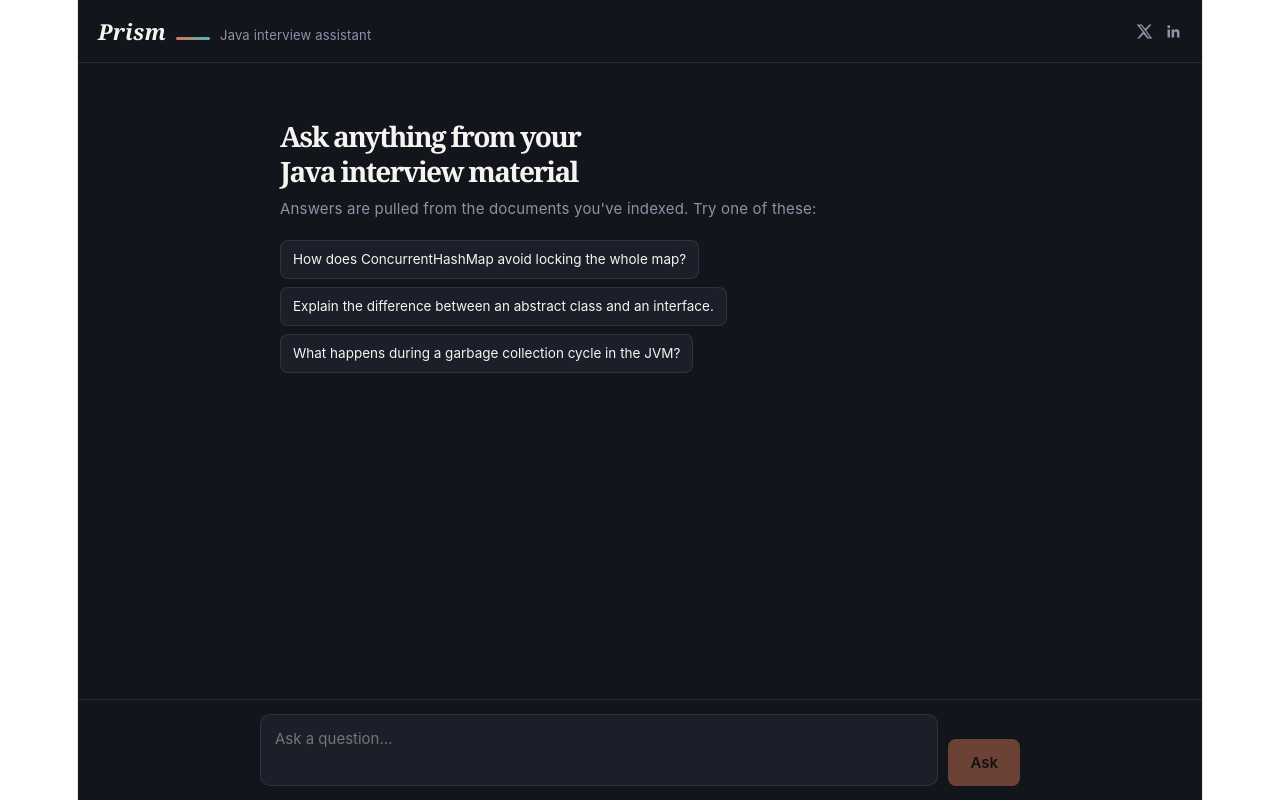
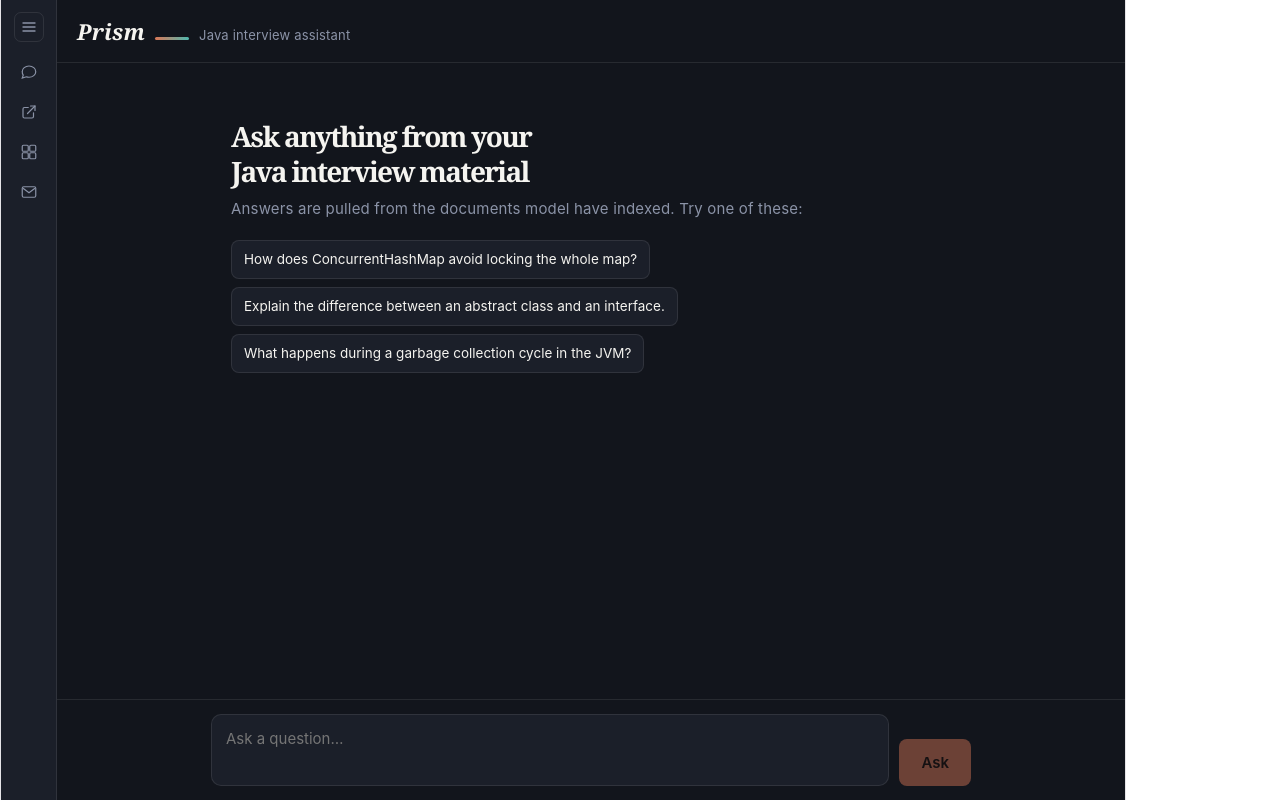
Before and after one commit to pintu1803/interview-assist, a React app in the folder frontend/: page / in a window 1280 px wide. Built offline with nearby package versions, Linux system fonts and the light colour scheme; the HTML template or start-up script is replaced by a standard one.

Commit message:
polish UI- added sidebar dashboard

```diff
--- a/frontend/src/App.jsx
+++ b/frontend/src/App.jsx
@@ -3,6 +3,7 @@
 import { useState, useRef, useEffect } from "react";
 import ReactMarkdown from "react-markdown";
 import remarkGfm from "remark-gfm";
+import { FiMenu } from "react-icons/fi";
 
 const API_URL = import.meta.env.VITE_API_URL || "http://localhost:8000";
 
@@ -13,6 +14,33 @@ const EXAMPLES = [
   "Explain the difference between an abstract class and an interface.",
   "What happens during a garbage collection cycle in the JVM?",
 ];
+
+// Placeholders — swap in your real links.
+const PORTFOLIO_URL = "https://pintusaini.vercel.app/";
+const SOCIAL = [
+  { name: "X (Twitter)", url: "https://x.com/okpintuok", key: "x" },
+  { name: "LinkedIn", url: "https://linkedin.com/in/pinsaini-in", key: "linkedin" },
+  { name: "GitHub", url: "https://github.com/pintu1803", key: "github" },
+];
+const PROJECTS = [
+  { title: "Indian Food Classifier - Vision AI", url: "https://foodplateai.vercel.app/" },
+  { title: "Java Interview Assist - Gen AI", url: "" },
+  // { title: "Project name three", url: "https://your-portfolio.dev/project-three" },
+];
+
+/* ---------- Icons (small, single-stroke, reused everywhere) ---------- */
+
+const Icon = {
+  x: (p) => (<svg {...p} viewBox="0 0 24 24" fill="currentColor"><path d="M18.9 2H22l-7.6 8.7L23 22h-6.9l-5.4-6.6L4.6 22H1.5l8.1-9.3L1 2h7.1l4.9 6.1L18.9 2Zm-1.2 18h1.9L7.4 4H5.4l12.3 16Z" /></svg>),
+  linkedin: (p) => (<svg {...p} viewBox="0 0 24 24" fill="currentColor"><path d="M20.45 20.45h-3.55v-5.57c0-1.33-.02-3.04-1.85-3.04-1.86 0-2.15 1.45-2.15 2.94v5.67H9.35V9h3.41v1.56h.05c.48-.9 1.64-1.85 3.38-1.85 3.6 0 4.27 2.37 4.27 5.46v6.28ZM5.34 7.43a2.06 2.06 0 1 1 0-4.12 2.06 2.06 0 0 1 0 4.12ZM7.12 20.45H3.56V9h3.56v11.45Z" /></svg>),
+  github: (p) => (<svg {...p} viewBox="0 0 24 24" fill="currentColor"><path d="M12 2a10 10 0 0 0-3.16 19.49c.5.09.68-.22.68-.48v-1.7c-2.78.6-3.37-1.34-3.37-1.34-.46-1.16-1.11-1.47-1.11-1.47-.91-.62.07-.6.07-.6 1 .07 1.53 1.03 1.53 1.03.89 1.52 2.34 1.08 2.91.83.09-.65.35-1.08.63-1.33-2.22-.25-4.56-1.11-4.56-4.94 0-1.09.39-1.98 1.03-2.68-.1-.25-.45-1.27.1-2.65 0 0 .84-.27 2.75 1.02a9.5 9.5 0 0 1 5 0c1.91-1.29 2.75-1.02 2.75-1.02.55 1.38.2 2.4.1 2.65.64.7 1.03 1.59 1.03 2.68 0 3.84-2.34 4.68-4.57 4.93.36.31.68.92.68 1.85v2.74c0 .27.18.58.69.48A10 10 0 0 0 12 2Z" /></svg>),
+  chat: (p) => (<svg {...p} viewBox="0 0 24 24" fill="none" stroke="currentColor" strokeWidth="1.6"><path d="M21 11.5c0 4.14-4.03 7.5-9 7.5a9.7 9.7 0 0 1-3.5-.62L3 20l1.3-3.9A7.33 7.33 0 0 1 3 11.5C3 7.36 7.03 4 12 4s9 3.36 9 7.5Z" /></svg>),
+  mail: (p) => (<svg {...p} viewBox="0 0 24 24" fill="none" stroke="currentColor" strokeWidth="1.6"><rect x="3" y="5" width="18" height="14" rx="2" /><path d="m4 7 8 6 8-6" /></svg>),
+  external: (p) => (<svg {...p} viewBox="0 0 24 24" fill="none" stroke="currentColor" strokeWidth="1.6" strokeLinecap="round" strokeLinejoin="round"><path d="M14 4h6v6" /><path d="M20 4 10 14" /><path d="M18 13v5a2 2 0 0 1-2 2H6a2 2 0 0 1-2-2V8a2 2 0 0 1 2-2h5" /></svg>),
+  grid: (p) => (<svg {...p} viewBox="0 0 24 24" fill="none" stroke="currentColor" strokeWidth="1.6"><rect x="3" y="3" width="8" height="8" rx="1.5" /><rect x="13" y="3" width="8" height="8" rx="1.5" /><rect x="3" y="13" width="8" height="8" rx="1.5" /><rect x="13" y="13" width="8" height="8" rx="1.5" /></svg>),
+  chevron: (p) => (<svg {...p} viewBox="0 0 24 24" fill="none" stroke="currentColor" strokeWidth="2" strokeLinecap="round" strokeLinejoin="round"><path d="m9 6 6 6-6 6" /></svg>),
+};
+const SOCIAL_ICON = { x: Icon.x, linkedin: Icon.linkedin, github: Icon.github };
 
 /* ---------- Rendering helpers ---------- */
 
@@ -29,13 +57,7 @@ function CopyButton({ text, label = "Copy", className = "" }) {
     }
   };
   return (
-    <button
-      className={`icon-btn ${className}`}
-      onClick={copy}
-      title={copied ? "Copied" : label}
-      aria-label={copied ? "Copied" : label}
-      type="button"
-    >
+    <button className={`icon-btn ${className}`} onClick={copy} title={copied ? "Copied" : label} aria-label={copied ? "Copied" : label} type="button">
       {copied ? (
         <svg width="14" height="14" viewBox="0 0 20 20" fill="none" stroke="currentColor" strokeWidth="2" strokeLinecap="round" strokeLinejoin="round">
           <polyline points="4 10 8 14 16 5" />
@@ -70,8 +92,6 @@ function CodeBlock({ children }) {
 }
 
 function Answer({ item, onFollowUp }) {
-  // The API currently returns { answer }. References and follow-ups render
-  // automatically if you add them to AskResponse later.
   const refs = item.references || [];
   const followUps = item.follow_ups || item.follow_up_questions || [];
 
@@ -109,11 +129,78 @@ function Answer({ item, onFollowUp }) {
 
       <div className="answer-foot">
         <CopyButton text={item.answer} label="Copy answer" />
-        {typeof item.elapsedMs === "number" && (
-          <span className="timer">{(item.elapsedMs / 1000).toFixed(1)}s</span>
-        )}
+        {typeof item.elapsedMs === "number" && <span className="timer">{(item.elapsedMs / 1000).toFixed(1)}s</span>}
       </div>
     </div>
+  );
+}
+
+/* ---------- Sidebar ---------- */
+
+function Sidebar({ open, setOpen, panel, setPanel, view, setView, email, setEmail, emailStatus, sendTranscript }) {
+  const togglePanel = (name) => {
+    if (!open) setOpen(true);
+    setPanel((p) => (p === name ? null : name));
+  };
+  const toggleView = () => {
+    if (!open) setOpen(true);
+    setView((v) => (v === "projects" ? "chat" : "projects"));
+  };
+
+  return (
+    <nav className={`sidebar ${open ? "open" : "collapsed"}`}>
+      <button
+        className="rail-toggle"
+        onClick={() => setOpen(!open)}
+        title={open ? "Collapse" : "Expand"}
+        aria-label="Toggle sidebar"
+      >
+        <FiMenu size={18} />
+      </button>
+
+      <button className={`nav-item ${panel === "contact" ? "active" : ""}`} onClick={() => togglePanel("contact")} title="Contact us">
+        <Icon.chat width="18" height="18" />
+        {open && <span>Contact us</span>}
+      </button>
+      {open && panel === "contact" && (
+        <div className="accordion">
+          {SOCIAL.map((s) => {
+            const SIcon = SOCIAL_ICON[s.key];
+            return (
+              <a key={s.key} href={s.url} target="_blank" rel="noopener noreferrer" className="accordion-link">
+                <SIcon width="15" height="15" /> <span>{s.name}</span>
+              </a>
+            );
+          })}
+        </div>
+      )}
+
+      <a className="nav-item" href={PORTFOLIO_URL} target="_blank" rel="noopener noreferrer" title="Portfolio">
+        <Icon.external width="18" height="18" />
+        {open && <span>Portfolio</span>}
+      </a>
+
+      <button className={`nav-item ${view === "projects" ? "active" : ""}`} onClick={toggleView} title="Other projects">
+        <Icon.grid width="18" height="18" />
+        {open && <span>Other projects</span>}
+      </button>
+
+      <button className={`nav-item ${panel === "email" ? "active" : ""}`} onClick={() => togglePanel("email")} title="Email me">
+        <Icon.mail width="18" height="18" />
+        {open && <span>Email me</span>}
+      </button>
+      {open && panel === "email" && (
+        <div className="accordion">
+          <p className="accordion-hint">Send this session's Q&amp;A to your inbox.</p>
+          <input type="email" value={email} onChange={(e) => setEmail(e.target.value)} placeholder="you@example.com" />
+          <button className="accordion-btn" onClick={sendTranscript} disabled={emailStatus === "sending"}>
+            {emailStatus === "sending" ? "Sending…" : "Send transcript"}
+          </button>
+          {emailStatus === "sent" && <p className="accordion-status ok">Sent — check your inbox.</p>}
+          {emailStatus === "error" && <p className="accordion-status error">Couldn't send that. Check the address and try again.</p>}
+        </div>
+      )}
+    </nav>
   );
 }
 
@@ -123,22 +210,26 @@ export default function App() {
   const [question, setQuestion] = useState("");
   const [thread, setThread] = useState([]); // { id, question, startTime, answer?, elapsedMs?, error?, loading }
   const [busy, setBusy] = useState(false);
-  const [, tick] = useState(0); // re-renders the live timer while a request is in flight
+  const [, tick] = useState(0);
   const endRef = useRef(null);
+
+  const [sidebarOpen, setSidebarOpen] = useState(false);
+  const [panel, setPanel] = useState(null); // 'contact' | 'email' | null
+  const [view, setView] = useState("chat"); // 'chat' | 'projects'
+  const [txEmail, setTxEmail] = useState("");
+  const [emailStatus, setEmailStatus] = useState(null); // null | 'sending' | 'sent' | 'error'
 
   useEffect(() => {
     endRef.current?.scrollIntoView({ behavior: "smooth", block: "end" });
   }, [thread]);
 
-  // Only ticks while something is loading, so it costs nothing the rest of the time.
   useEffect(() => {
     if (!busy) return;
     const id = setInterval(() => tick((n) => n + 1), 100);
     return () => clearInterval(id);
   }, [busy]);
 
-  const patch = (id, changes) =>
-    setThread((t) => t.map((x) => (x.id === id ? { ...x, ...changes } : x)));
+  const patch = (id, changes) => setThread((t) => t.map((x) => (x.id === id ? { ...x, ...changes } : x)));
 
   async function ask(text = question) {
     const q = text.trim();
@@ -166,6 +257,26 @@ export default function App() {
     }
   }
 
+  async function sendTranscript() {
+    const history = thread.filter((t) => t.answer).map((t) => ({ question: t.question, answer: t.answer }));
+    if (!/^\S+@\S+\.\S+$/.test(txEmail) || history.length === 0) {
+      setEmailStatus("error");
+      return;
+    }
+    setEmailStatus("sending");
+    try {
+      const res = await fetch(`${API_URL}/chat/email-transcript`, {
+        method: "POST",
+        headers: { "Content-Type": "application/json" },
+        body: JSON.stringify({ email: txEmail, history }),
+      });
+      if (!res.ok) throw new Error();
+      setEmailStatus("sent");
+    } catch {
+      setEmailStatus("error");
+    }
+  }
+
   const onKeyDown = (e) => {
     if (e.key === "Enter" && !e.shiftKey) {
       e.preventDefault();
@@ -177,29 +288,43 @@ export default function App() {
     <div className="app">
       <style>{STYLES}</style>
 
+      {sidebarOpen && <div className="backdrop" onClick={() => setSidebarOpen(false)} />}
+      <Sidebar
+        open={sidebarOpen}
+        setOpen={setSidebarOpen}
+        panel={panel}
+        setPanel={setPanel}
+        view={view}
+        setView={setView}
+        email={txEmail}
+        setEmail={setTxEmail}
+        emailStatus={emailStatus}
+        sendTranscript={sendTranscript}
+      />
+
+      <div className="shell">
         <header>
-        <span className="brand">Prism</span>
+          <span className="brand" role="button" tabIndex={0} onClick={() => setView("chat")}>Prism</span>
           <span className="rule" />
           <span className="tag">Java interview assistant</span>
-        <div className="social">
-          <a href="https://x.com/okpintuok" target="_blank" rel="noopener noreferrer" title="X (Twitter)" aria-label="X (Twitter)">
-            <svg width="17" height="17" viewBox="0 0 24 24" fill="currentColor">
-              <path d="M18.9 2H22l-7.6 8.7L23 22h-6.9l-5.4-6.6L4.6 22H1.5l8.1-9.3L1 2h7.1l4.9 6.1L18.9 2Zm-1.2 18h1.9L7.4 4H5.4l12.3 16Z" />
-            </svg>
-          </a>
-          <a href="https://linkedin.com/in/pinsaini-in" target="_blank" rel="noopener noreferrer" title="LinkedIn" aria-label="LinkedIn">
-            <svg width="17" height="17" viewBox="0 0 24 24" fill="currentColor">
-              <path d="M20.45 20.45h-3.55v-5.57c0-1.33-.02-3.04-1.85-3.04-1.86 0-2.15 1.45-2.15 2.94v5.67H9.35V9h3.41v1.56h.05c.48-.9 1.64-1.85 3.38-1.85 3.6 0 4.27 2.37 4.27 5.46v6.28ZM5.34 7.43a2.06 2.06 0 1 1 0-4.12 2.06 2.06 0 0 1 0 4.12ZM7.12 20.45H3.56V9h3.56v11.45Z" />
-            </svg>
-          </a>
-        </div>
         </header>
 
         <main>
-        {thread.length === 0 ? (
+          {view === "projects" ? (
+            <section className="projects">
+              <h1>Other projects</h1>
+              <ul className="project-list">
+                {PROJECTS.map((p) => (
+                  <li key={p.title}>
+                    <a href={p.url} target="_blank" rel="noopener noreferrer">{p.title}</a>
+                  </li>
+                ))}
+              </ul>
+            </section>
+          ) : thread.length === 0 ? (
             <section className="empty">
               <h1>Ask anything from your Java interview material</h1>
-            <p>Answers are pulled from the documents you've indexed. Try one of these:</p>
+              <p>Answers are pulled from the documents model have indexed. Try one of these:</p>
               <div className="chips">
                 {EXAMPLES.map((ex) => (
                   <button key={ex} className="chip" onClick={() => ask(ex)}>
@@ -249,24 +374,30 @@ export default function App() {
           </div>
         </footer>
       </div>
+    </div>
   );
 }
 
 /* ---------- Styles ---------- */
 
 const STYLES = `
+html, body, #root{height:100%; margin:0; padding:0}
+#root{max-width:none; text-align:left}
+
 .app{
-  text-align:left; /* Vite's default #root{text-align:center} was leaking in — this stops it at the root */
+  text-align:left;
+  height:100vh; height:100dvh;
+  overflow:hidden;
   --ink:#12151c; --panel:#1b1f29; --panel-2:#232838; --text:#f5f4f0;
   --muted:#8b93a7; --accent:#e8a33d; --assistant:#d97757; --teal:#4fb8af; --danger:#e0716b;
   --border:rgba(255,255,255,.09);
-  min-height:100vh; display:flex; flex-direction:column;
+  display:flex; flex-direction:row;
   background:var(--ink); color:var(--text);
   font:15px/1.55 -apple-system,BlinkMacSystemFont,"Segoe UI",Roboto,Helvetica,Arial,sans-serif;
 }
 .app *{box-sizing:border-box}
 .app button{font:inherit; cursor:pointer}
-.app button:focus-visible,.app textarea:focus-visible{outline:2px solid var(--accent); outline-offset:2px}
+.app button:focus-visible,.app textarea:focus-visible,.app a:focus-visible{outline:2px solid var(--accent); outline-offset:2px}
 
 .app .icon-btn{
   display:inline-flex; align-items:center; justify-content:center;
@@ -276,15 +407,56 @@ const STYLES = `
 }
 .app .icon-btn:hover{color:var(--text); border-color:var(--assistant)}
 
-.app header{display:flex; align-items:baseline; gap:10px; padding:16px 20px; border-bottom:1px solid var(--border)}
-.app .brand{font:italic 600 22px Georgia,"Iowan Old Style",serif; color:var(--text)}
+/* Sidebar */
+.app .backdrop{display:none}
+.app .sidebar{
+  flex:none; height:100%; width:56px; overflow-y:auto; overflow-x:hidden;
+  display:flex; flex-direction:column; gap:4px;
+  background:var(--panel); border-right:1px solid var(--border);
+  padding:12px 8px; transition:width .18s ease;
+}
+.app .sidebar.open{width:210px}
+.app .rail-toggle{
+  align-self:flex-end; width:30px; height:30px; margin-bottom:8px; flex:none;
+  display:flex; align-items:center; justify-content:center;
+  color: #1f2937;
+  background:none; border:1px solid var(--border); border-radius:7px; color:var(--muted);
+}
+.app .sidebar.collapsed .rail-toggle{align-self:center}
+.app .rail-toggle:hover{color:var(--text); border-color:var(--assistant)}
+.app .nav-item{
+  display:flex; align-items:center; gap:10px; padding:9px; border-radius:8px;
+  background:none; border:none; color:var(--muted); text-align:left; width:100%; text-decoration:none; flex:none;
+  transition:background .15s, color .15s;
+}
+.app .sidebar.collapsed .nav-item{justify-content:center}
+.app .nav-item:hover{background:var(--panel-2); color:var(--text)}
+.app .nav-item.active{color:var(--assistant); background:var(--panel-2)}
+.app .nav-item span{font-size:13.5px; white-space:nowrap; overflow:hidden; text-overflow:ellipsis}
+.app .accordion{display:flex; flex-direction:column; gap:8px; padding:6px 9px 14px}
+.app .accordion-link{display:flex; align-items:center; gap:9px; color:var(--muted); font-size:13px; text-decoration:none}
+.app .accordion-link:hover{color:var(--assistant)}
+.app .accordion-hint{color:var(--muted); font-size:11.5px; margin:0 0 8px}
+.app .accordion input{
+  width:100%; background:var(--panel-2); border:1px solid var(--border); color:var(--text);
+  border-radius:6px; padding:8px 9px; font:inherit; font-size:12.5px; margin-bottom:8px;
+}
+.app .accordion input:focus{outline:none; border-color:var(--assistant)}
+.app .accordion-btn{width:100%; background:var(--assistant); color:#1a0d08; border:none; border-radius:6px; padding:8px; font-weight:600; font-size:12.5px}
+.app .accordion-btn:disabled{opacity:.5}
+.app .accordion-status{font-size:11.5px; margin:8px 0 0}
+.app .accordion-status.ok{color:var(--teal)}
+.app .accordion-status.error{color:var(--danger)}
+
+/* Shell (header + main + footer), to the right of the sidebar */
+.shell{flex:1 1 auto; min-width:0; height:100%; display:flex; flex-direction:column; overflow:hidden}
+
+.app header{flex:none; display:flex; align-items:baseline; gap:10px; padding:calc(16px + env(safe-area-inset-top,0px)) 20px 16px; border-bottom:1px solid var(--border)}
+.app .brand{font:italic 600 22px Georgia,"Iowan Old Style",serif; color:var(--text); cursor:pointer; background:none; border:none}
 .app .rule{width:34px; height:3px; border-radius:2px; background:linear-gradient(90deg,var(--assistant),var(--teal))}
 .app .tag{color:var(--muted); font-size:13px}
-.app .social{margin-left:auto; display:flex; gap:12px; align-items:center; align-self:center}
-.app .social a{color:var(--muted); display:inline-flex; transition:color .15s}
-.app .social a:hover{color:var(--assistant)}
 
-.app main{flex:1; width:100%; max-width:760px; margin:0 auto; padding:32px 20px 24px}
+.app main{flex:1 1 auto; min-height:0; overflow-y:auto; overflow-x:hidden; -webkit-overflow-scrolling:touch; width:100%; max-width:760px; margin:0 auto; padding:32px 20px 24px}
 
 .app .empty h1{font:600 28px/1.25 Georgia,"Iowan Old Style",serif; margin:24px 0 8px; max-width:20ch; color:var(--text)}
 .app .empty p{color:var(--muted); margin:0 0 20px}
@@ -296,59 +468,43 @@ const STYLES = `
 }
 .app .chip:hover{border-color:var(--assistant)}
 
+.app .projects h1{font:600 24px/1.3 Georgia,"Iowan Old Style",serif; margin:0 0 18px; color:var(--text)}
+.app .project-list{list-style:none; margin:0; padding:0; display:flex; flex-direction:column; gap:10px}
+.app .project-list a{display:block; padding:14px 16px; background:var(--panel); border:1px solid var(--border); border-radius:8px; color:var(--text); font-size:15px; transition:border-color .15s, color .15s; text-decoration:none}
+.app .project-list a:hover{border-color:var(--assistant); color:var(--assistant)}
+
 .app .turn{margin-bottom:32px}
 .app .q-row{display:flex; align-items:center; justify-content:flex-end; gap:8px; margin-bottom:10px}
-.app .q{
-  width:fit-content; max-width:85%; color:var(--text);
-  background:var(--panel-2); border:1px solid var(--border);
-  border-radius:12px 12px 2px 12px; padding:10px 14px;
-}
+.app .q{width:fit-content; max-width:85%; color:var(--text); background:var(--panel-2); border:1px solid var(--border); border-radius:12px 12px 2px 12px; padding:10px 14px}
 .app .status{color:var(--muted); font-style:italic; display:flex; align-items:center; gap:8px}
 .app .status.error{color:var(--danger); font-style:normal}
 .app .timer{color:var(--assistant); font-style:normal; font-variant-numeric:tabular-nums; font-size:12.5px}
 
-/* Answer: a bounded card (not just a stripe) so each response reads as one clear unit */
-.app .answer{
-  background:var(--panel); border:1px solid var(--border); border-left:4px solid var(--assistant);
-  border-radius:4px 10px 10px 4px; padding:20px 22px; color:var(--text);
-}
+.app .answer{background:var(--panel); border:1px solid var(--border); border-left:4px solid var(--assistant); border-radius:4px 10px 10px 4px; padding:20px 22px; color:var(--text)}
 .app .md{font-size:15px; color:var(--text)}
 .app .md>*:first-child{margin-top:0}
 .app .md>*:last-child{margin-bottom:0}
 .app .md p{margin:0 0 14px; color:var(--text)}
-
-/* Headings get their own weight and a divider on h2, so each section reads as a distinct block */
-.app .md h1,.app .md h2,.app .md h3{
-  font-family:Georgia,"Iowan Old Style",serif; line-height:1.3; color:var(--assistant);
-}
+.app .md h1,.app .md h2,.app .md h3{font-family:Georgia,"Iowan Old Style",serif; line-height:1.3; color:var(--assistant)}
 .app .md h1{font-size:22px; margin:0 0 12px}
 .app .md h2{font-size:18.5px; margin:26px 0 10px; padding-bottom:8px; border-bottom:1px solid var(--border)}
 .app .md h3{font-size:15.5px; margin:20px 0 8px}
 .app .md h2:first-child,.app .md h3:first-child{margin-top:0}
-
 .app .md ul{list-style:none; margin:0 0 14px; padding-left:2px}
 .app .md ul li{position:relative; padding-left:20px; margin-bottom:7px; color:var(--text)}
 .app .md ul li::before{content:""; position:absolute; left:2px; top:.62em; width:6px; height:6px; border-radius:50%; background:var(--assistant)}
 .app .md ol{margin:0 0 14px; padding-left:22px; color:var(--text)}
 .app .md ol li{margin-bottom:7px; padding-left:4px}
 .app .md ol li::marker{color:var(--assistant); font-weight:600}
-
 .app .md strong{color:#fff; font-weight:700}
 .app .md a{color:var(--assistant); text-decoration:underline}
-
-/* Blockquotes read as a callout box, not a muted aside */
-.app .md blockquote{
-  margin:0 0 14px; padding:10px 14px; background:rgba(217,119,87,.08);
-  border-left:3px solid var(--assistant); border-radius:0 6px 6px 0; color:var(--text);
-}
+.app .md blockquote{margin:0 0 14px; padding:10px 14px; background:rgba(217,119,87,.08); border-left:3px solid var(--assistant); border-radius:0 6px 6px 0; color:var(--text)}
 .app .md blockquote p:last-child{margin-bottom:0}
-
 .app .md code{background:var(--panel-2); padding:2px 6px; border-radius:5px; color:var(--assistant); font:13px ui-monospace,SFMono-Regular,Menlo,Consolas,monospace}
 .app .md table{border-collapse:collapse; margin:0 0 14px; display:block; overflow-x:auto; color:var(--text)}
 .app .md th,.app .md td{border:1px solid var(--border); padding:7px 12px; text-align:left}
 .app .md th{background:var(--panel-2); color:var(--assistant)}
 
-/* Code blocks: bordered box, language label, copy button */
 .app .code{margin:0 0 14px; border:1px solid var(--border); border-radius:8px; overflow:hidden; background:var(--ink)}
 .app .code-bar{display:flex; justify-content:space-between; align-items:center; padding:7px 10px; background:var(--panel-2); color:var(--muted); font-size:12px; text-transform:lowercase; letter-spacing:.02em}
 .app .code pre{margin:0; padding:16px; overflow-x:auto}
@@ -359,21 +515,22 @@ const STYLES = `
 .app .meta ul{margin:0; padding-left:18px; color:var(--muted); font-size:13.5px; list-style:disc}
 .app .meta ul li{padding-left:0}
 .app .meta ul li::before{content:none}
-
 .app .answer-foot{display:flex; align-items:center; gap:10px; margin-top:16px; padding-top:14px; border-top:1px solid var(--border)}
 
-.app footer{position:sticky; bottom:0; background:var(--ink); border-top:1px solid var(--border); padding:14px 20px calc(14px + env(safe-area-inset-bottom,0px))}
+.app footer{flex:none; background:var(--ink); border-top:1px solid var(--border); padding:14px 20px calc(14px + env(safe-area-inset-bottom,0px))}
 .app .composer{max-width:760px; margin:0 auto; display:flex; gap:10px; align-items:flex-end}
-.app .composer textarea{
-  flex:1; resize:none; background:var(--panel); color:var(--text);
-  border:1px solid var(--border); border-radius:10px; padding:12px 14px; font:inherit;
-}
+.app .composer textarea{flex:1; resize:none; background:var(--panel); color:var(--text); border:1px solid var(--border); border-radius:10px; padding:12px 14px; font:inherit}
 .app .composer textarea:focus{border-color:var(--assistant); outline:none; box-shadow:0 0 0 3px rgba(217,119,87,.18)}
-.app .composer button{
-  background:var(--assistant); color:#1a0d08; border:none; font-weight:600;
-  border-radius:8px; padding:12px 22px;
-}
+.app .composer button{background:var(--assistant); color:#1a0d08; border:none; font-weight:600; border-radius:8px; padding:12px 22px}
 .app .composer button:disabled{opacity:.45; cursor:default}
 
-@media (max-width:560px){ .app .q{max-width:95%} .app .empty h1{font-size:24px} .app .answer{padding:16px 18px} }
+@media (max-width:640px){
+  .app .sidebar{position:fixed; left:0; top:0; bottom:0; z-index:20; box-shadow:2px 0 16px rgba(0,0,0,.4)}
+  .app .sidebar.open{width:min(210px,78vw)}
+  .app .backdrop{display:block; position:fixed; inset:0; background:rgba(0,0,0,.4); z-index:15}
+  .app main{padding:24px 16px 20px}
+  .app .q{max-width:95%}
+  .app .empty h1{font-size:24px}
+  .app .answer{padding:16px 18px}
+}
 `;
```
Also changed, not shown: 1 other file (tests, documents, lock files or other folders). Lines whose indentation alone changed are shown as unchanged.
